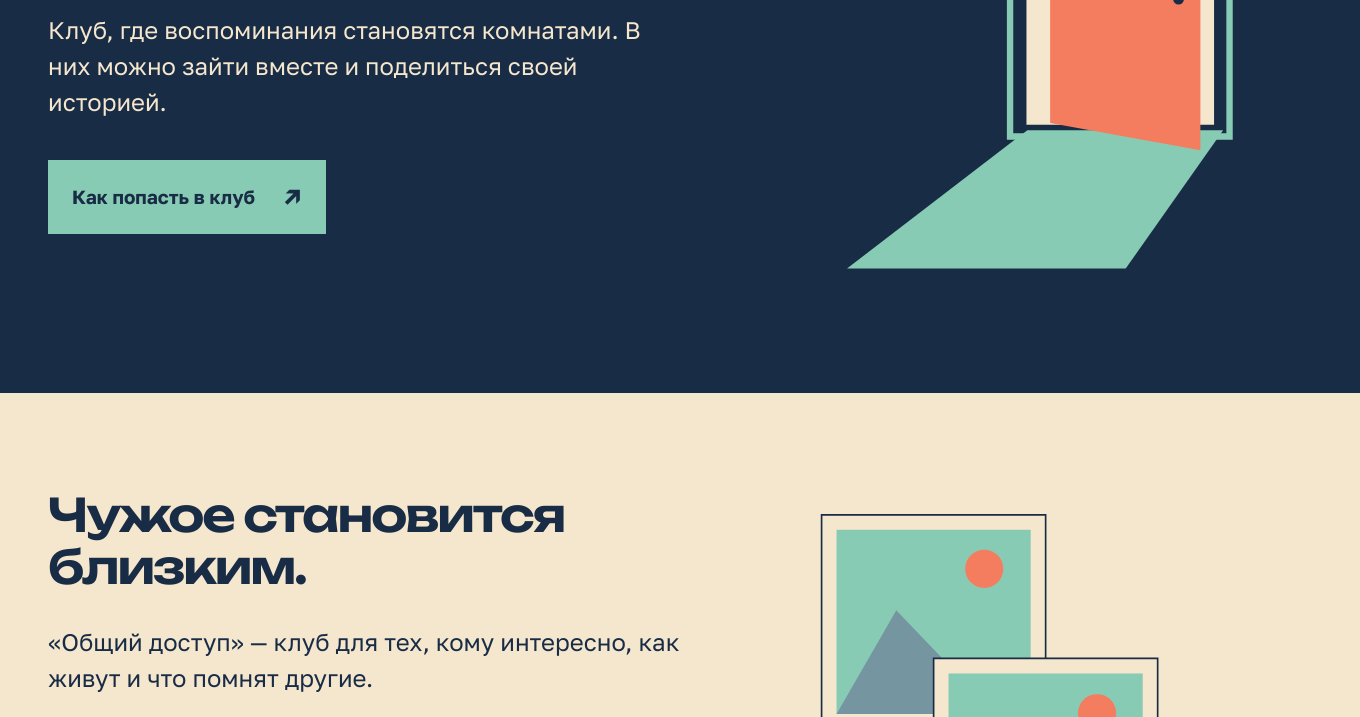
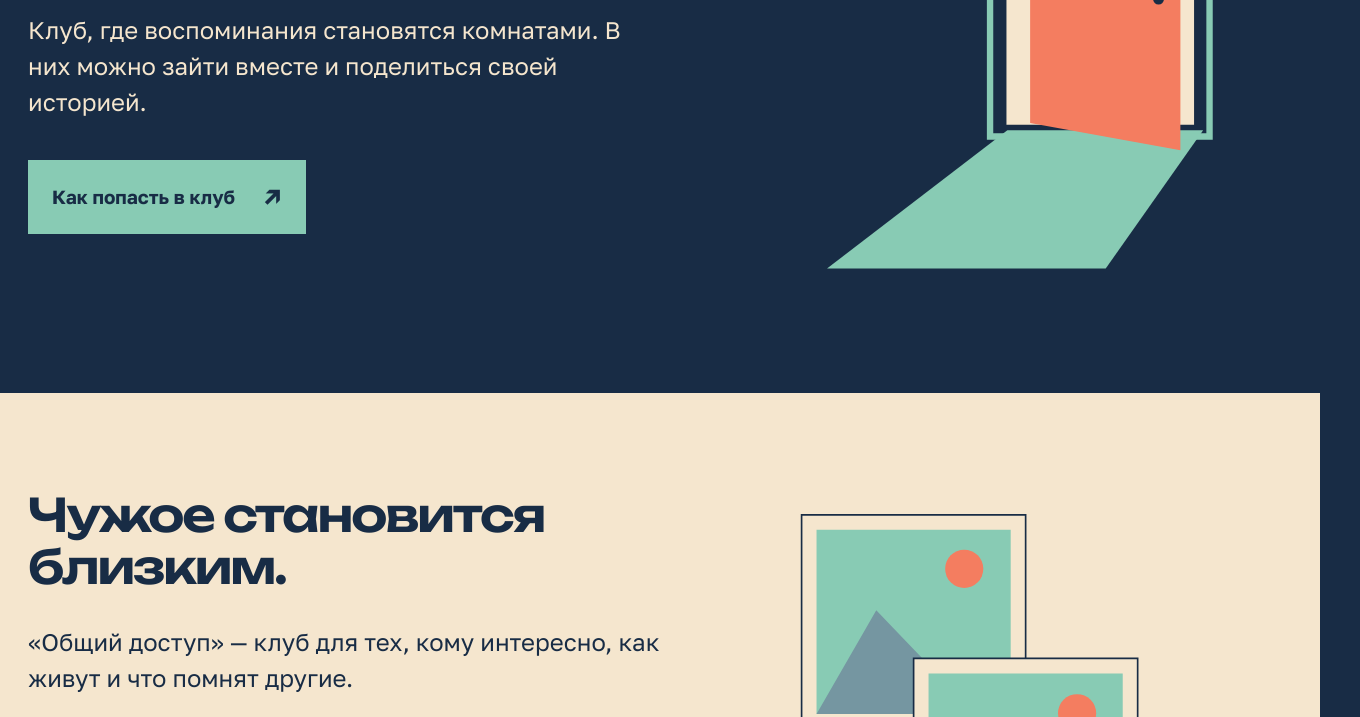
Before and after one commit to vkhanarin/obshchiy-dostup-1st-module, a plain HTML site: page index.html in a window 1280 px wide. Shown: the part 388-1105 px from the top of the page, 1360 px wide, since content can reach past the window. Drawn offline with Linux system fonts and the light colour scheme.

Commit message:
общий доступ

```diff
--- a/index.html
+++ b/index.html
@@ -7,7 +7,7 @@
     <meta name="description" content="Общий доступ — вымышленный клуб, где воспоминания становятся комнатами. В них можно зайти вместе и поделиться своей историей.">
     <title>Общий доступ — клуб воспоминаний</title>
     <link rel="icon" href="assets/favicon.svg" type="image/svg+xml">
-    <link rel="stylesheet" href="style.css?v=5">
+    <link rel="stylesheet" href="style.css?v=6">
   </head>
   <body>
     <a class="skip-link" href="#main">Перейти к содержимому</a>
--- a/style.css
+++ b/style.css
@@ -23,7 +23,7 @@
   scroll-padding-top: 24px;
 }
 body {
-  min-width: 1360px;
+  min-width: 1320px;
   margin: 0;
   background: var(--navy);
   color: var(--cream);
```
